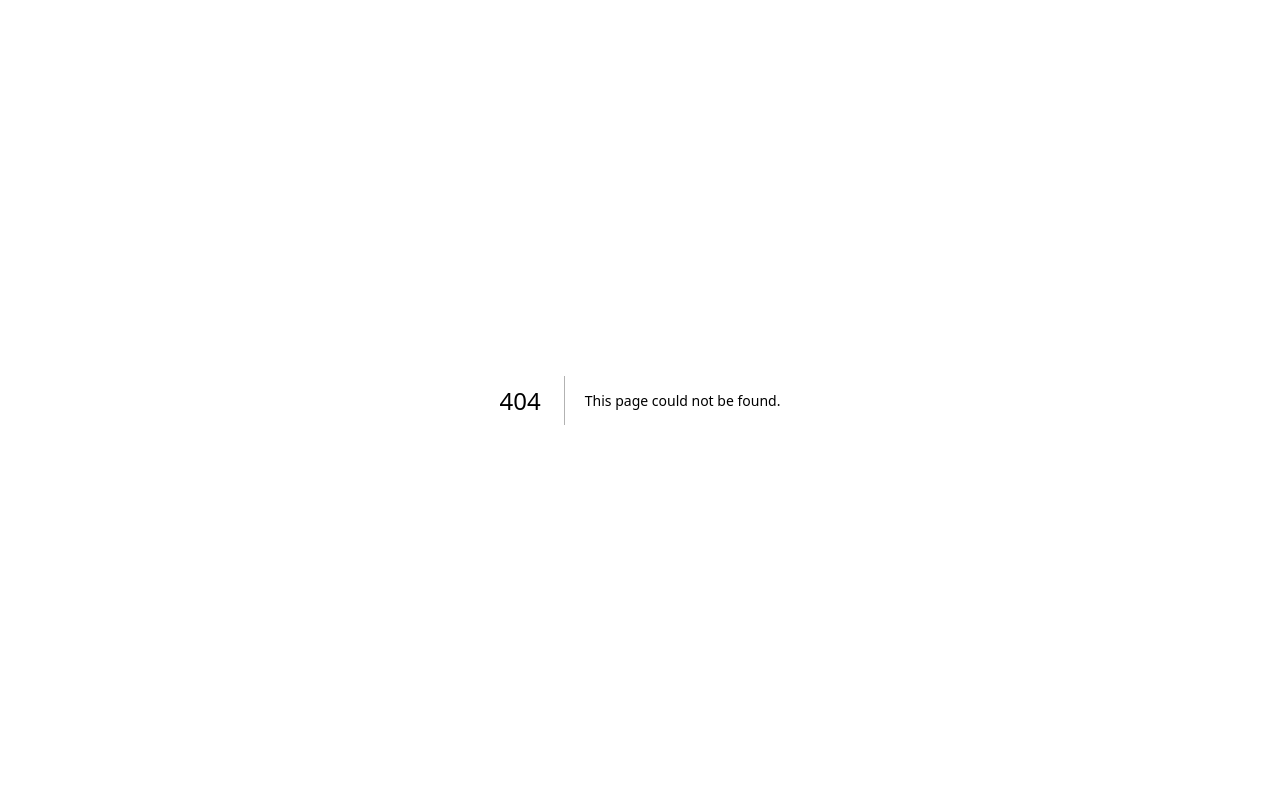
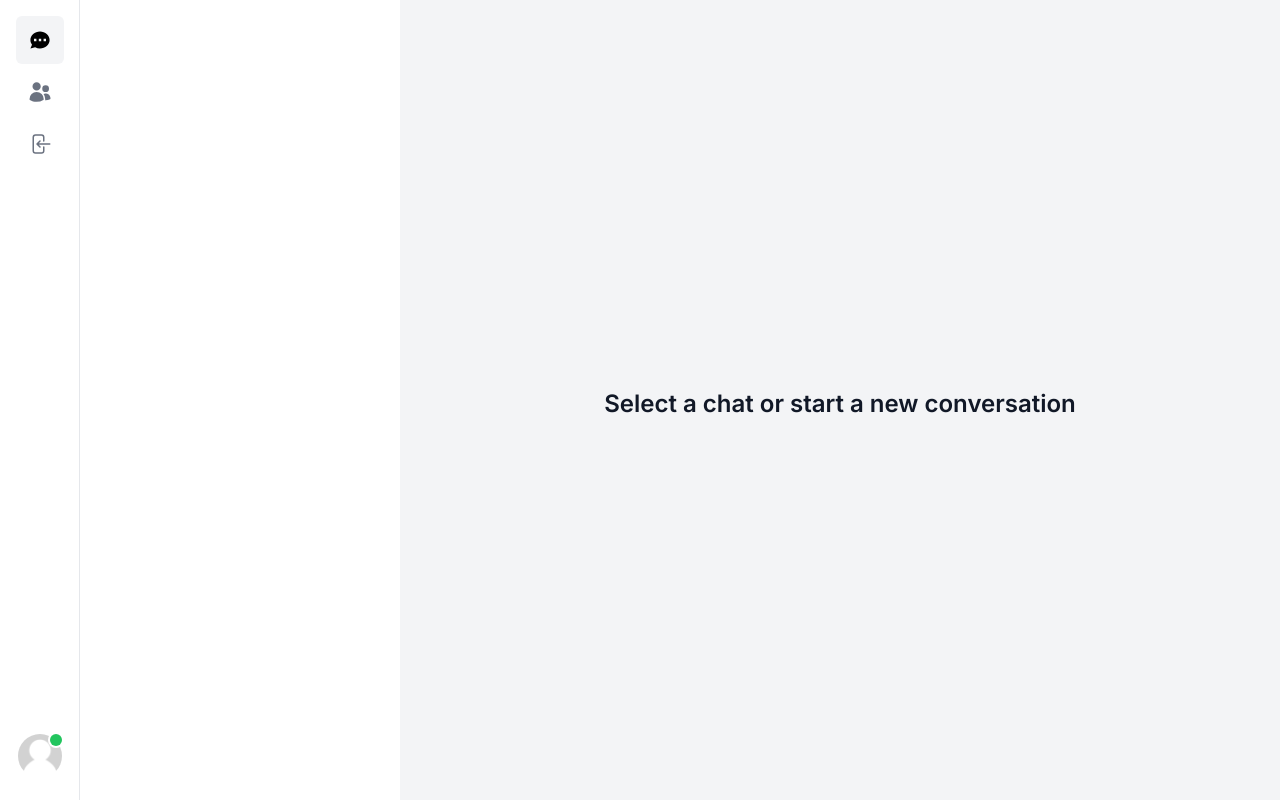
Before and after one commit to younusraza909/next13-messenger, a Next.js app: page /conversations in a window 1280 px wide. Before the commit this address had no page. Built offline with nearby package versions, Linux system fonts and the light colour scheme; no server answers.

Commit message:
Conversation layout

```diff
--- /dev/null
+++ b/app/conversations/layout.tsx
@@ -0,0 +1,15 @@
+import React from "react";
+import Sidebar from "../components/sidebar/Sidebar";
+
+export default function ConverationLayout({
+  children,
+}: {
+  children: React.ReactNode;
+}) {
+  return (
+    // @ts-expect-error Server Component
+    <Sidebar>
+      <div className="h-full">{children}</div>
+    </Sidebar>
+  );
+}
--- /dev/null
+++ b/app/conversations/page.tsx
@@ -0,0 +1,19 @@
+"use client";
+
+import useConversation from "../hooks/useConversation";
+import EmptyState from "../components/EmptyState";
+import { cn } from "../libs/utils";
+
+const Home = () => {
+  const { isOpen } = useConversation();
+
+  return (
+    <div
+      className={cn("lg:pl-80 h-full lg:block", isOpen ? "block" : "hidden")}
+    >
+      <EmptyState />
+    </div>
+  );
+};
+
+export default Home;
--- a/app/users/components/UserBox.tsx
+++ b/app/users/components/UserBox.tsx
@@ -14,13 +14,13 @@ const UserBox: React.FC<UserBoxProps> = ({ data }) => {
   const [isLoading, setIsLoading] = useState(false);
 
   const handleClick = useCallback(() => {
-    // setIsLoading(true);
-    // axios
-    //   .post("/api/conversations", { userId: data.id })
-    //   .then((data) => {
-    //     router.push(`/conversations/${data.data.id}`);
-    //   })
-    //   .finally(() => setIsLoading(false));
+    setIsLoading(true);
+    axios
+      .post("/api/conversations", { userId: data.id })
+      .then((data) => {
+        router.push(`/conversations/${data.data.id}`);
+      })
+      .finally(() => setIsLoading(false));
   }, [data, router]);
 
   return (
```
